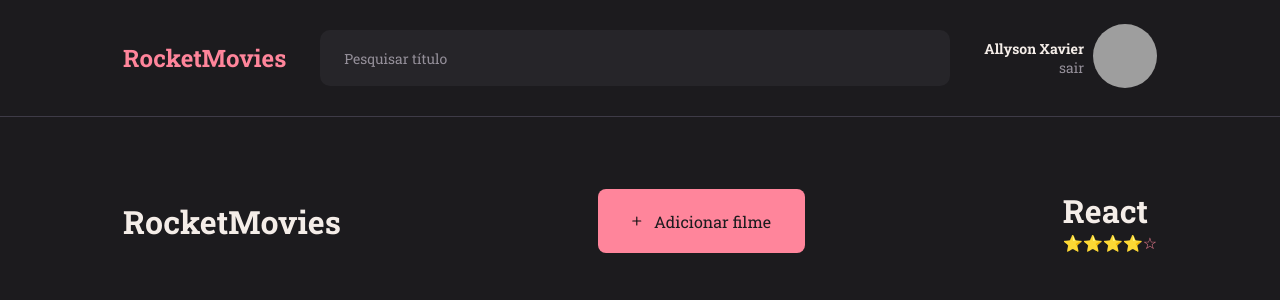
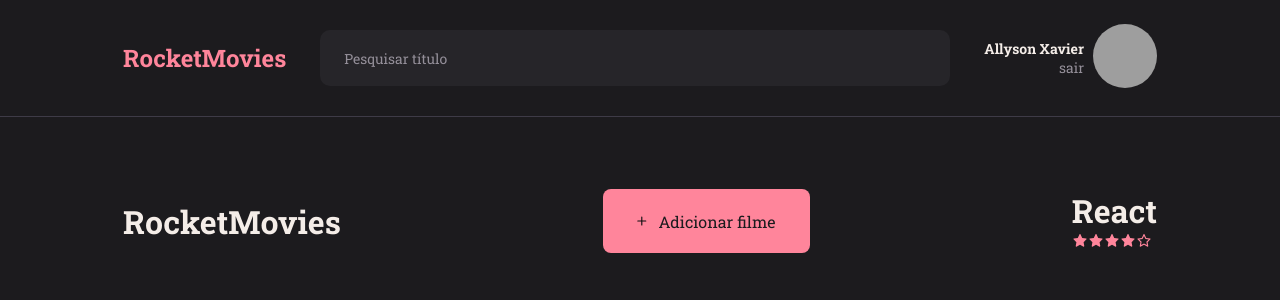
Before and after one commit to allysonxavier/RocketMovies, a React (Vite) app: page / in a window 1280 px wide. Shown: the top 300 px of the page. Built offline with nearby package versions, Linux system fonts and the light colour scheme; grey boxes are pictures that could not be loaded.

Commit message:
att score

```diff
--- a/src/components/Score/index.jsx
+++ b/src/components/Score/index.jsx
@@ -1,22 +1,25 @@
 import React from "react";
 import { Container } from "./styles";
+import { AiFillStar, AiOutlineStar } from "react-icons/ai";
 
 export function Score({ score }) {
-  const stars = [];
-  for (let i = 0; i < 5; i++) {
-    if (i < score) {
-      stars.push(
-        <span key={i} role="img" aria-label="filled star">
-          ⭐️
-        </span>
-      );
-    } else {
-      stars.push(
-        <span key={i} role="img" aria-label="empty star">
-          ☆
-        </span>
-      );
-    }
+  const stars = [1, 2, 3, 4, 5];
+  function onClick(e) {
+    console.log(e.target);
   }
-  return <Container>{stars}</Container>;
+  const elements = stars.map((el, i) => {
+    return (
+      <span
+        key={i}
+        role="img"
+        aria-label="filled star"
+        name={i + 1}
+        onClick={onClick}
+      >
+        {i < score ? <AiFillStar /> : <AiOutlineStar />}
+      </span>
+    );
+  });
+
+  return <Container>{elements}</Container>;
 }
```
